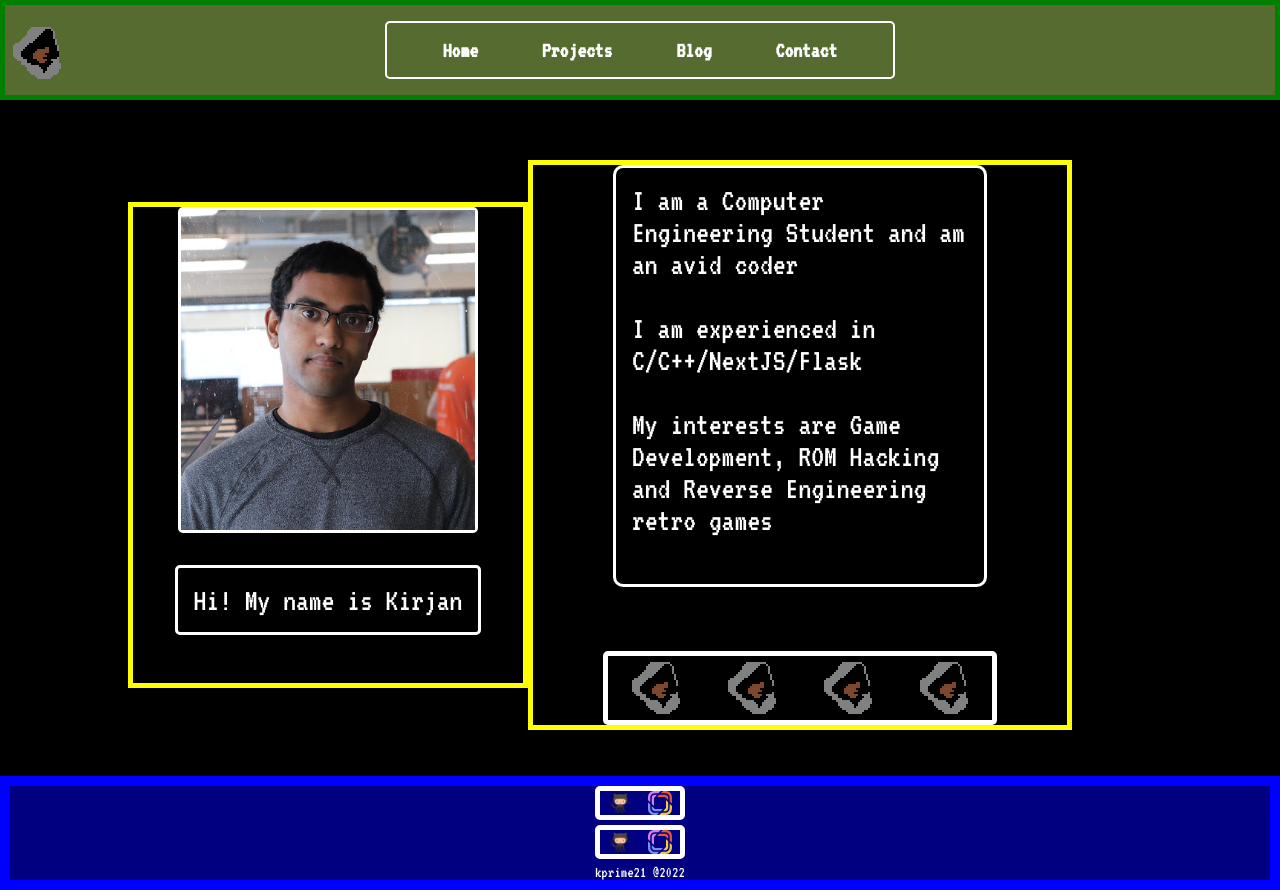
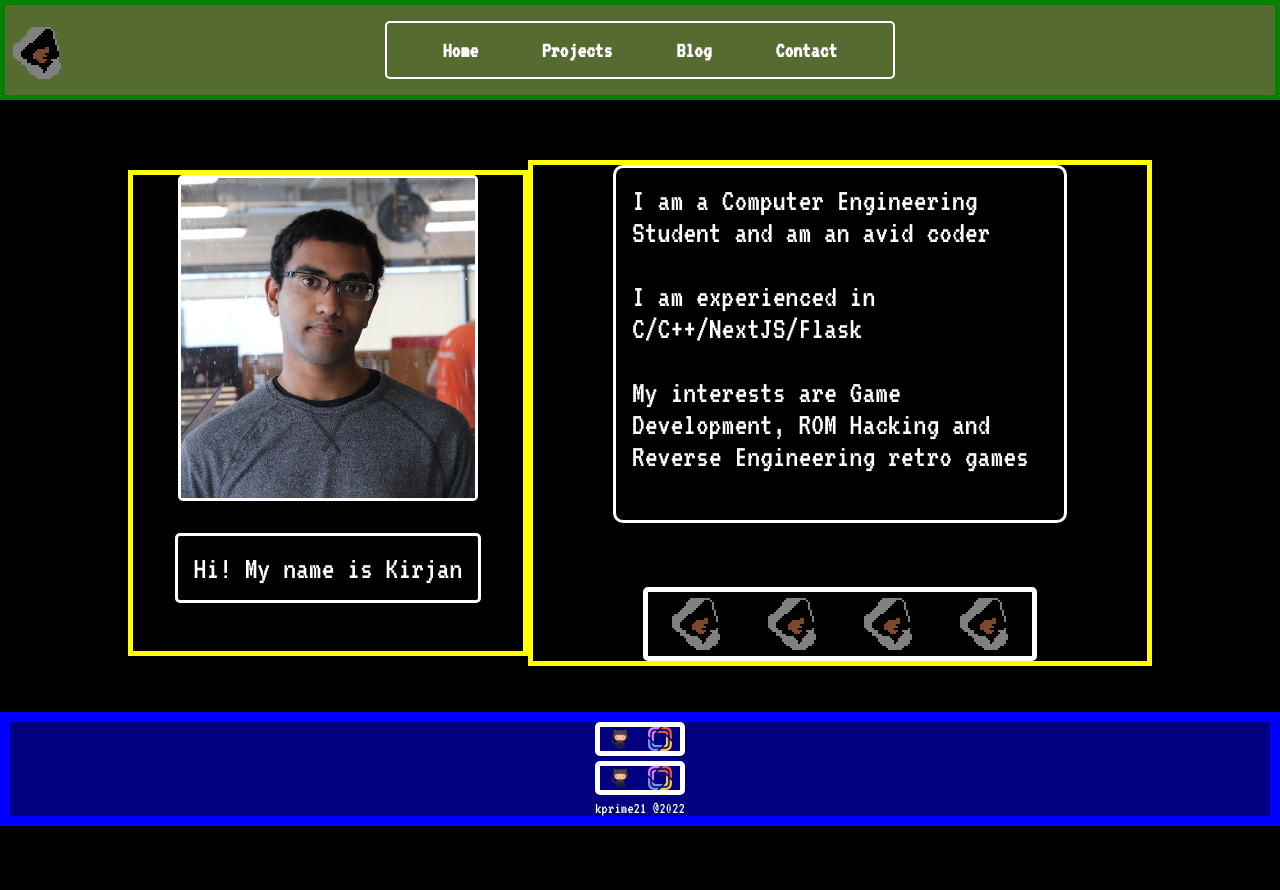
Before and after one commit to kprime21/kprime21-website, a Next.js app: page / in a window 1280 px wide. After the commit the page ends 826 px from the top, so only its background shows below. Built offline with nearby package versions, Linux system fonts and the light colour scheme; what @prismicio/client would draw is missing.

Commit message:
changes to mobile layout for hero

```diff
--- a/components/hero.js
+++ b/components/hero.js
@@ -13,7 +13,7 @@ const HeroContainer = styled.div`
     display:flex;
     flex-direction:row;
     justify-content:space-evenly;
-    align-items:flex-start;
+    align-items:center;
 
     @media only screen and (max-width: 890px) {
 
@@ -21,6 +21,7 @@ const HeroContainer = styled.div`
     align-items:center ;
 
     flex-wrap: wrap;
+
 
 }
 
@@ -95,9 +96,9 @@ position:relative;
 //Right Container - Uses Column
 const HeroRight = styled.div`
 
-min-width:500px;
+min-width:600px;
 margin-right: 5rem;
-
+margin:auto;
 display:flex;
 flex-direction: column;
 justify-content: center;
@@ -105,7 +106,8 @@ align-items: center ;
 
 border: 5px solid yellow;
 @media only screen and (max-width: 890px) {
-
+    /* for mobile decrease min width to center textbox */
+    min-width:400px;
     margin-right:0;
     margin-left:0;
 
@@ -123,6 +125,7 @@ margin-bottom:auto;
 
 
 h1{
+
     border: 3px solid white;
     border-radius: 10px;
     font-family: 'VT323', monospace;
@@ -136,6 +139,11 @@ h1{
 
     width:100%;
 
+
+}
+@media only screen and (max-width: 890px) {
+
+    padding: 0 2em;
 
 }
 `;
```
